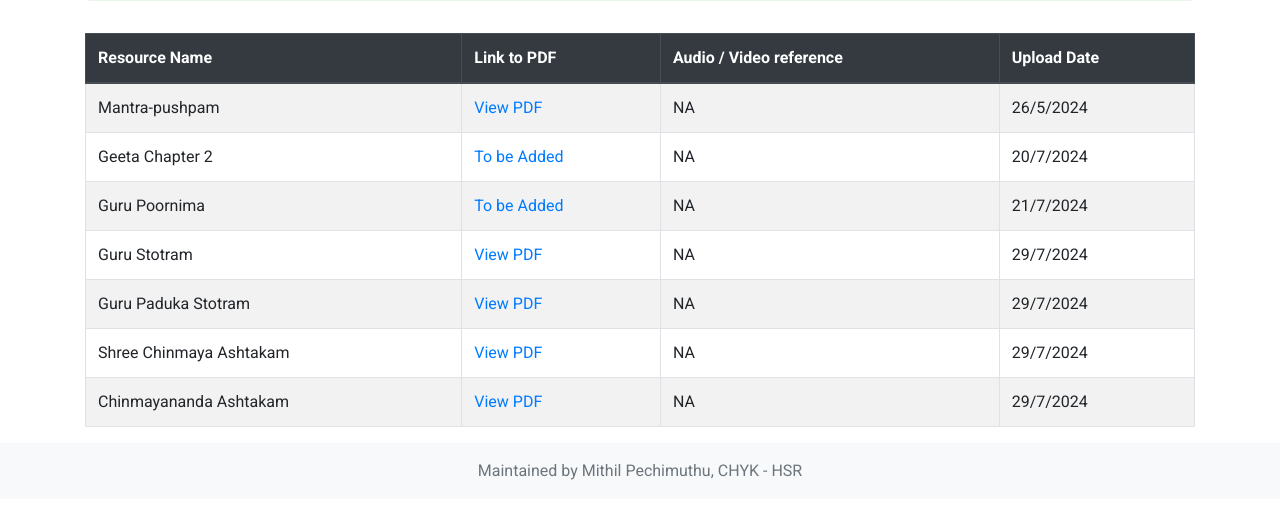
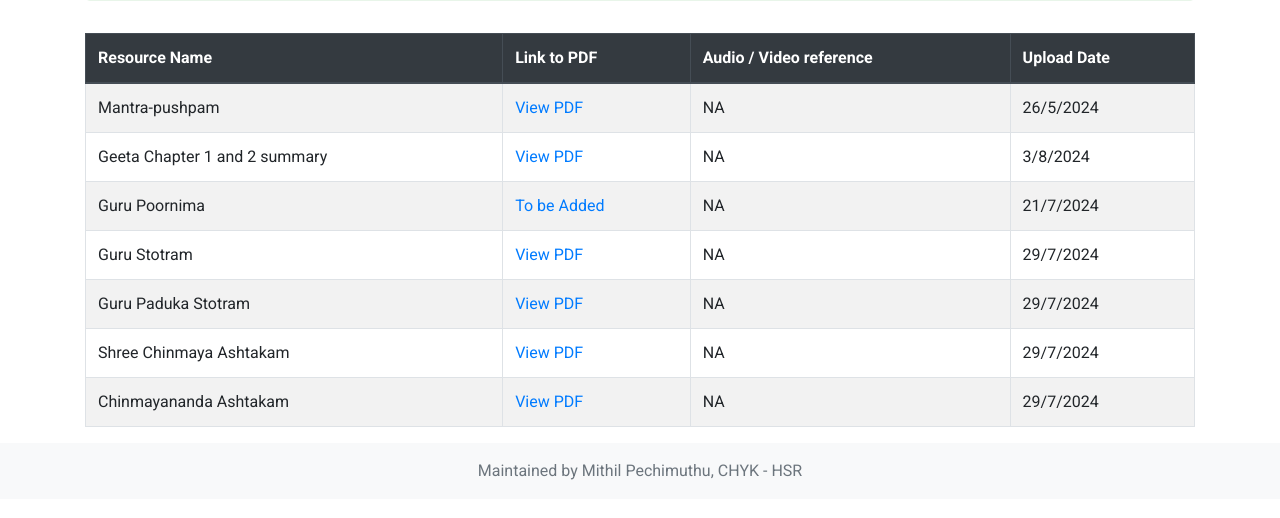
Before and after one commit to PechimuthuMithil/chyk-repo, a plain HTML site: page resources.html in a window 1280 px wide. Shown: the part 198-716 px from the top of the page. Drawn offline with nearby package versions, Linux system fonts and the light colour scheme.

Commit message:
Update resources.html

```diff
--- a/resources.html
+++ b/resources.html
@@ -65,10 +65,10 @@
                     <td>26/5/2024</td>
                 </tr>
                 <tr>
-                    <td>Geeta Chapter 2</td>
-                    <td><a href="" target="_blank">To be Added</a></td>
+                    <td>Geeta Chapter 1 and 2 summary</td>
+                    <td><a href="https://drive.google.com/file/d/1I-ZcOQDvEXj9aTqbwkjXvsLsBwHtbvyZ/view?usp=sharing" target="_blank">View PDF</a></td>
                     <td> NA </td>
-                    <td>20/7/2024</td>
+                    <td>3/8/2024</td>
                 </tr>
                 <tr>
                     <td>Guru Poornima</td>
```
